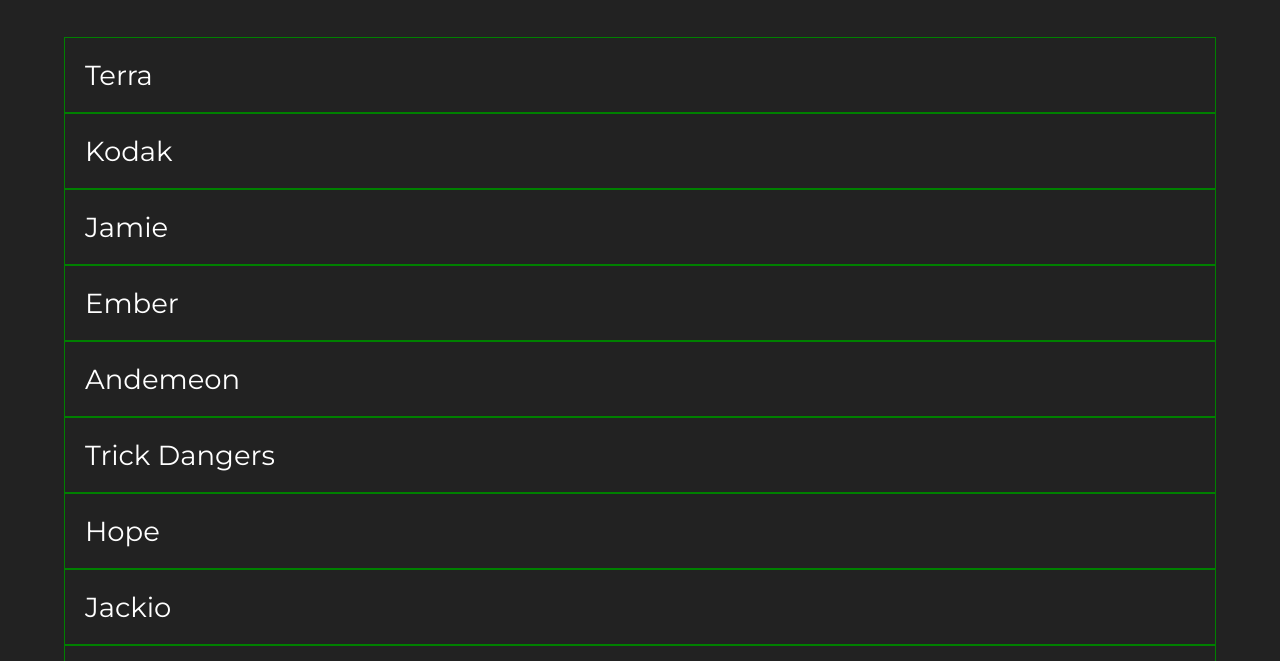
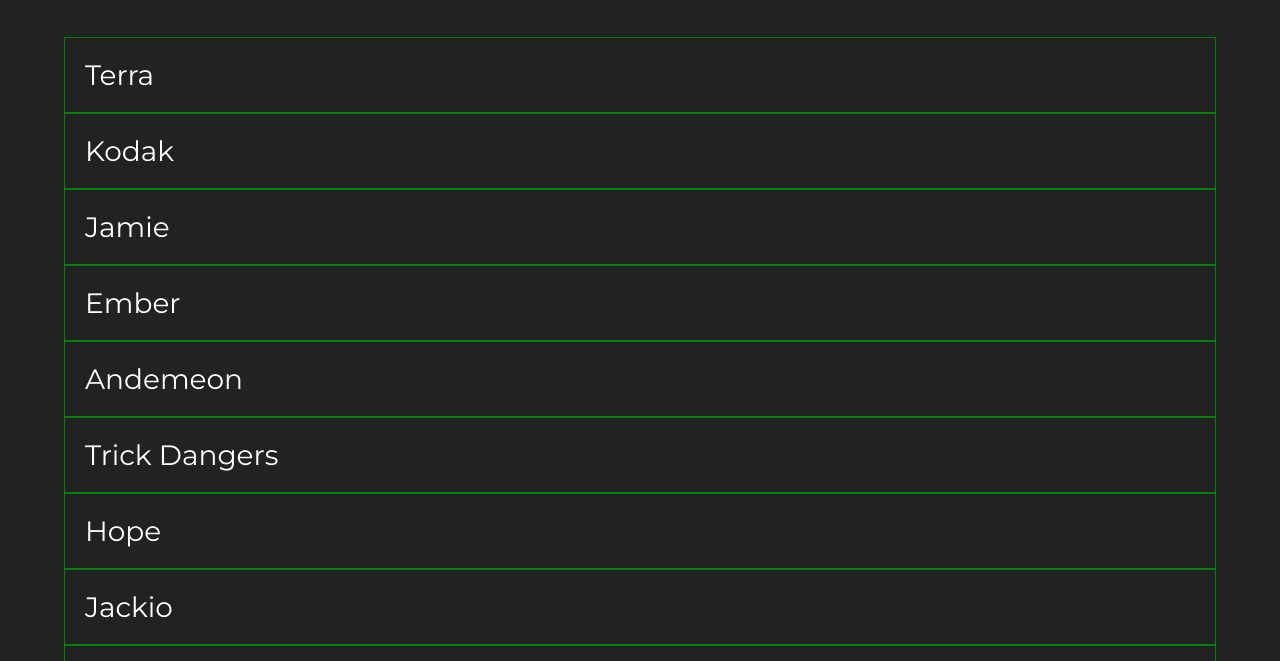
Before and after one commit to P3RPLEX3D/DND, a plain HTML site: page index.html in a window 1280 px wide. Shown: the part 139-800 px from the top of the page. Drawn offline with Linux system fonts and the light colour scheme.

Commit message:
Update index.html

```diff
--- a/index.html
+++ b/index.html
@@ -43,7 +43,7 @@
 			}
 			li a {
 				color:white;
-				font-size: 27.5px;
+				font-size: 28px;
 			}
 
 			@media screen and (max-width:800px) {
```
